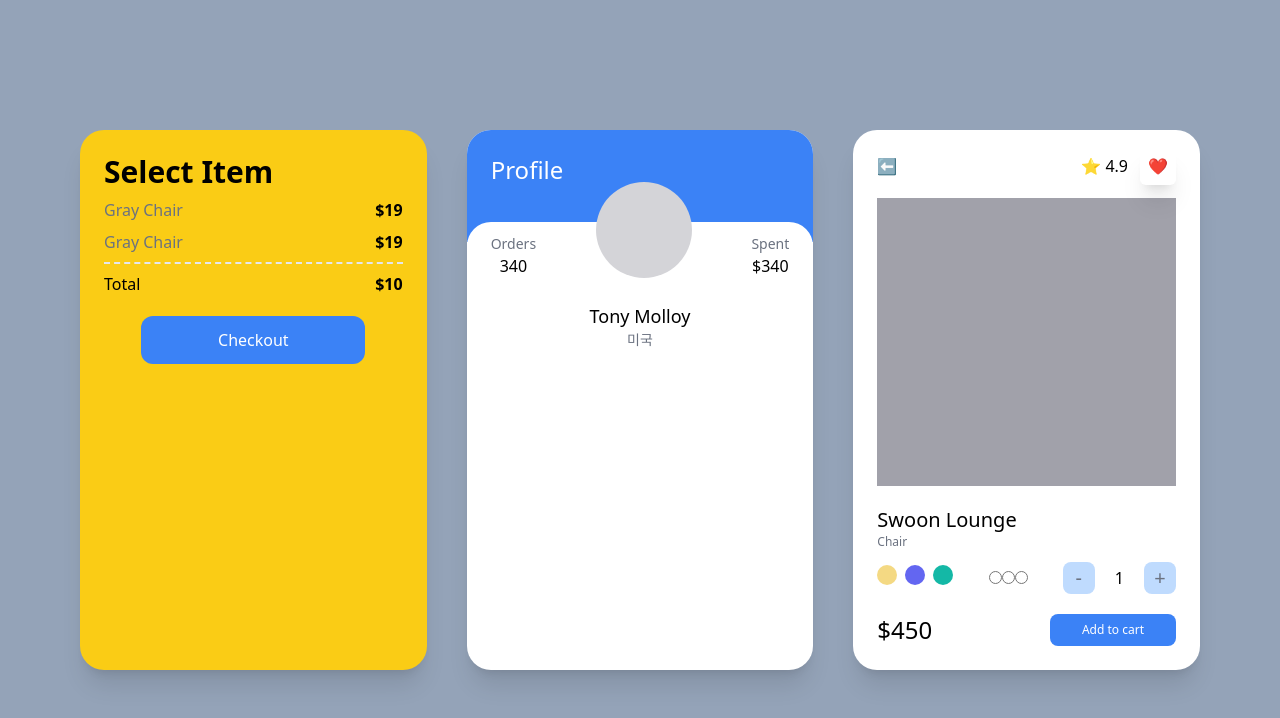
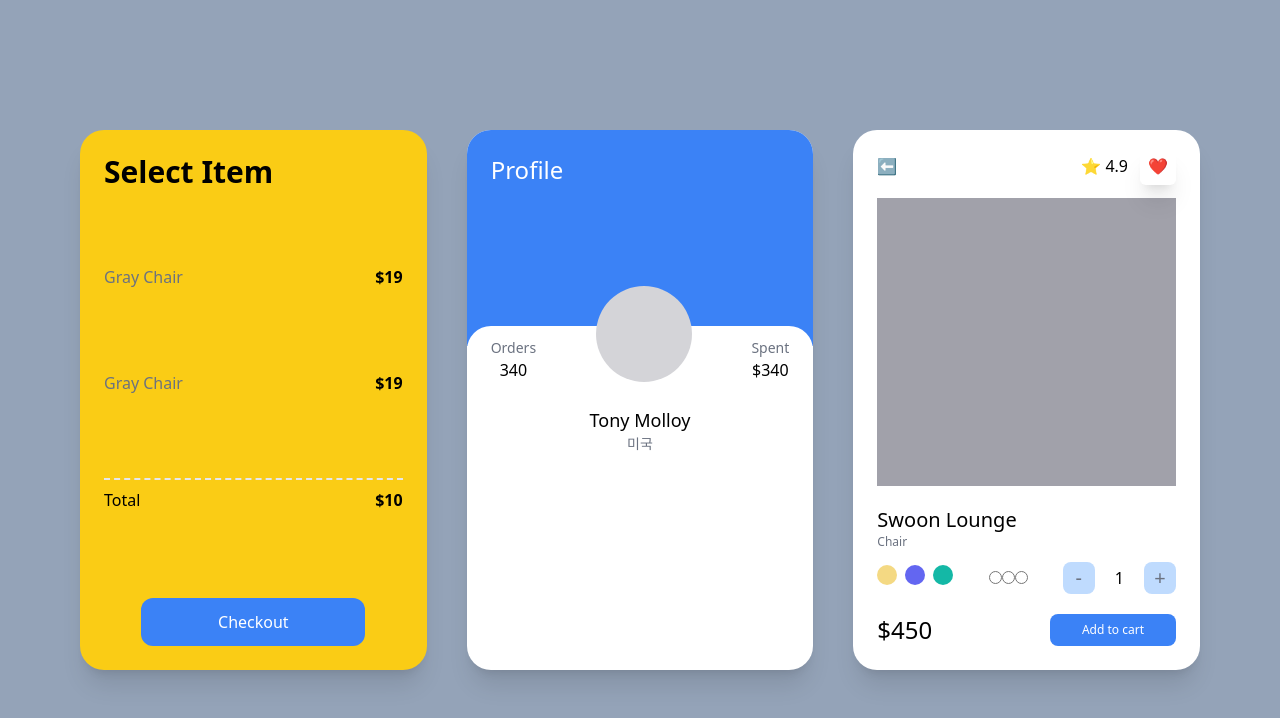
Before and after one commit to blkluv/next_carrot_market, a Next.js app: page / in a window 1280 px wide. Shown: the top 718 px of the page. Built offline with nearby package versions, Linux system fonts and the light colour scheme.

Commit message:
Update index.tsx

```diff
--- a/src/pages/index.tsx
+++ b/src/pages/index.tsx
@@ -3,7 +3,7 @@ import type { NextPage } from "next";
 const Home: NextPage = () => {
   return (
     <div className="grid min-h-screen gap-10 px-20 py-20 lg:grid-cols-2 xl:grid-cols-3 bg-slate-400 xl:place-content-center">
-      <div className="p-6 bg-white shadow-xl sm:hover:bg-pink-800 sm:bg-red-400 md:bg-teal-400 lg:bg-indigo-400 xl:bg-yellow-400 2xl:bg-pink-500 rounded-3xl">
+      <div className="flex flex-col justify-between p-6 bg-white shadow-xl sm:hover:bg-pink-800 sm:bg-red-400 md:bg-teal-400 lg:bg-indigo-400 xl:bg-yellow-400 2xl:bg-pink-500 rounded-3xl">
         <span className="text-3xl font-semibold">Select Item</span>
         <ul>
           <div className="flex justify-between my-2">
@@ -26,7 +26,7 @@ const Home: NextPage = () => {
         </button>
       </div>
       <div className="overflow-hidden bg-white shadow-xl rounded-3xl group">
-        <div className="p-6 bg-blue-500 pb-14">
+        <div className="p-6 bg-blue-500 pb-14 xl:pb-40">
           <span className="text-2xl text-white">Profile</span>
         </div>
         <div className="relative p-6 bg-white rounded-3xl -top-5">
```
